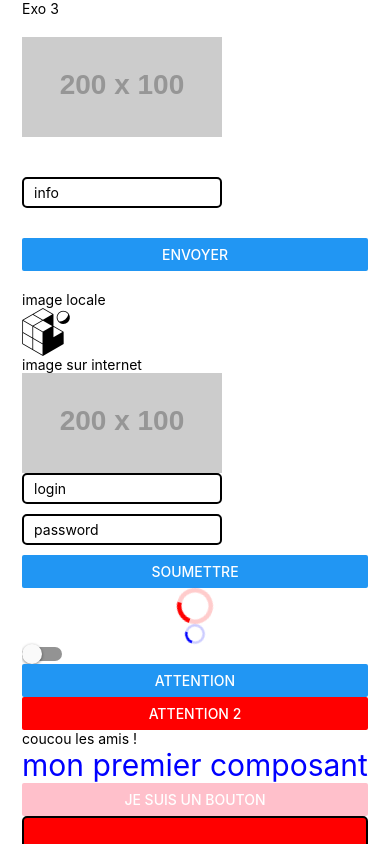
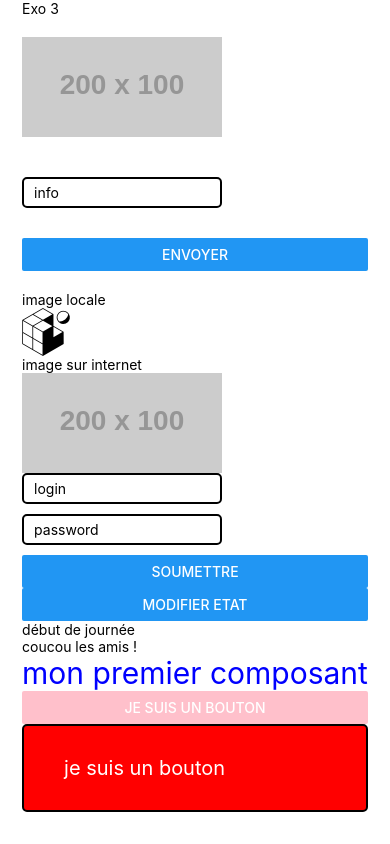
Before and after one commit to webdevproformation/react-h3-octoble-2023, a React Native app in the folder jour2-tp/: screen / in a window 390 px wide. Built offline with nearby package versions, Linux system fonts and the light colour scheme.

Commit message:
correction

```diff
--- a/jour2-tp/App.js
+++ b/jour2-tp/App.js
@@ -8,6 +8,7 @@ import MyImages from './composants/MyImages';
 import Exo3 from './composants/Exo3';
 import AutreComposant from './composants/AutreComposant';
 import Liste from './composants/Liste1';
+import Exo4 from './composants/Exo4';
 
 export default function App() {
   return (
@@ -17,13 +18,14 @@ export default function App() {
         <Exo3  />
         <MyImages />
         <Exo2 />
-        <AutreComposant />
+        <Exo4 />
+        {/* <AutreComposant /> */}
         <Text>coucou les amis ! </Text>
         <Premier />
         <Exo1 />
         <MyBouton />
           <View>
-            <Liste />
+            {/* <Liste /> */}
           </View>
         <StatusBar style="auto" />
       </ScrollView>
--- /dev/null
+++ b/jour2-tp/composants/Exo4.jsx
@@ -0,0 +1,15 @@
+import { Button , Text , View} from "react-native";
+import { useState } from "react"
+
+function Exo4() {
+    const [etat, setEtat] = useState(false)
+    const handleOnPress = () => {
+        setEtat(!etat)
+    }
+    return ( <View>
+        <Button  title="modifier etat" onPress={handleOnPress}/>
+        { etat ? <Text>Fin de journée</Text> : <Text>début de journée</Text> }
+    </View> );
+}
+
+export default Exo4;
```
